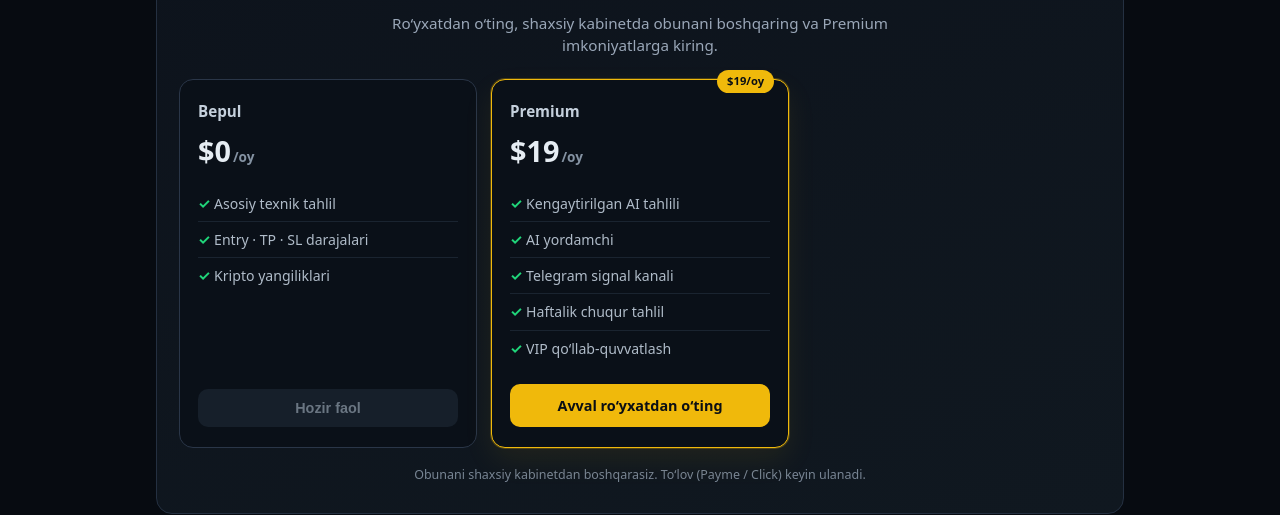
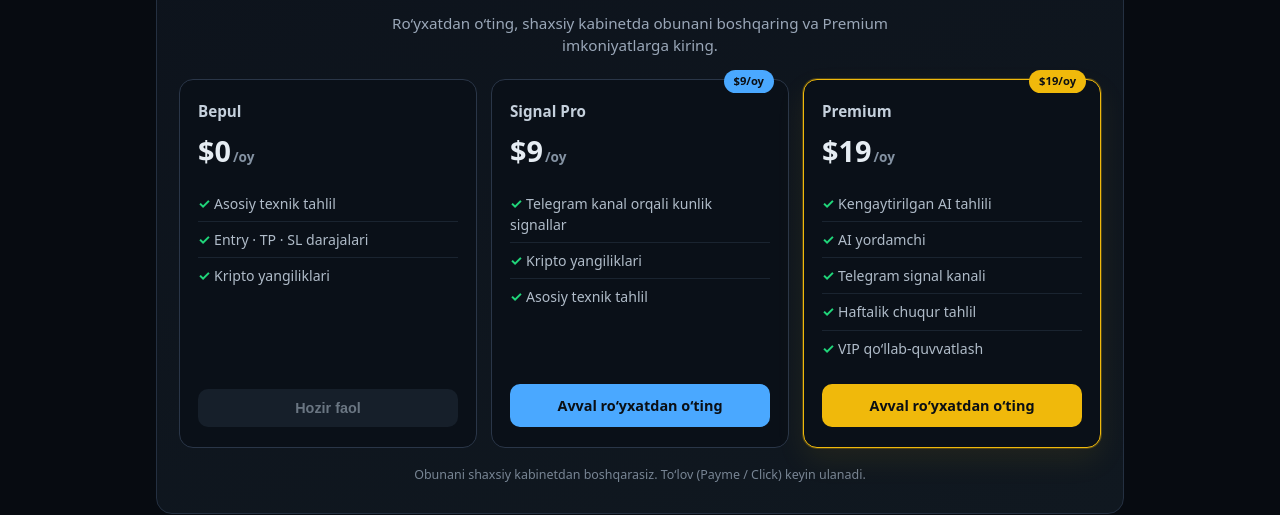
Before and after one commit to Sharofbek84/crypto-news-uz, a Next.js app: page /obuna in a window 1280 px wide. Shown: the part 223-738 px from the top of the page. Built offline with nearby package versions, Linux system fonts and the light colour scheme; no server answers.

Commit message:
feat: add Signal Pro $9/mo plan on obuna page

```diff
--- a/app/obuna/page.tsx
+++ b/app/obuna/page.tsx
@@ -37,6 +37,54 @@ export default function ObunaPage() {
               <button className="planBtn muted" disabled>
                 Hozir faol
               </button>
+            </div>
+
+            <div className="planCard">
+              <div className="planBadge" style={{ background: '#4aa8ff', color: '#0b0f14' }}>
+                $9/oy
+              </div>
+              <div className="planName">Signal Pro</div>
+              <div className="planPrice">
+                $9<span>/oy</span>
+              </div>
+              <ul>
+                <li>Telegram kanal orqali kunlik signallar</li>
+                <li>Kripto yangiliklari</li>
+                <li>Asosiy texnik tahlil</li>
+              </ul>
+              {status === 'loading' ? (
+                <button className="planBtn" disabled>
+                  ...
+                </button>
+              ) : session ? (
+                <Link
+                  href="/kabinet"
+                  className="planBtn"
+                  style={{
+                    display: 'block',
+                    textAlign: 'center',
+                    textDecoration: 'none',
+                    background: '#4aa8ff',
+                    color: '#0b0f14',
+                  }}
+                >
+                  Kabinetda obuna bo‘lish
+                </Link>
+              ) : (
+                <Link
+                  href="/sign-up"
+                  className="planBtn"
+                  style={{
+                    display: 'block',
+                    textAlign: 'center',
+                    textDecoration: 'none',
+                    background: '#4aa8ff',
+                    color: '#0b0f14',
+                  }}
+                >
+                  Avval ro‘yxatdan o‘ting
+                </Link>
+              )}
             </div>
 
             <div className="planCard featured">
```
